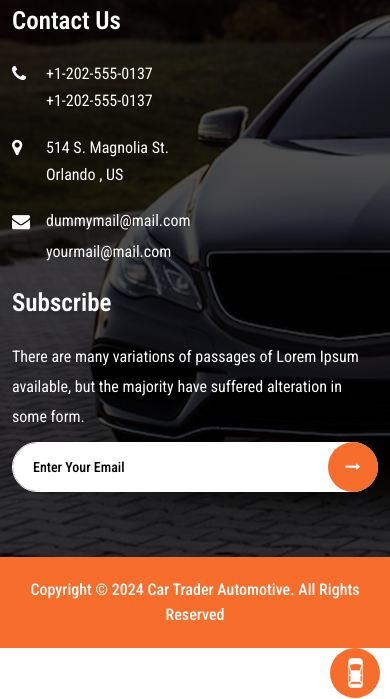
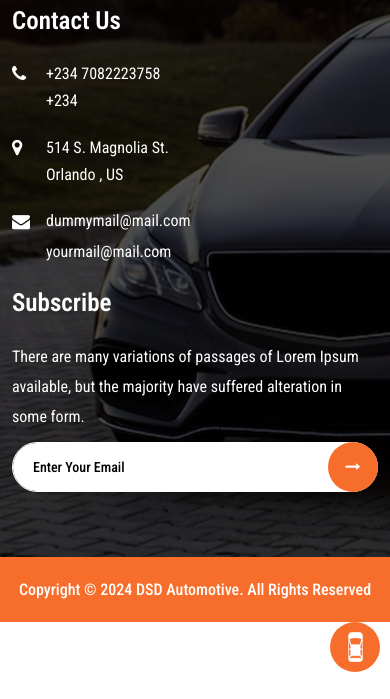
Before and after one commit to Soj22/personal-project, a plain HTML site: page index.html in a window 390 px wide. Shown: the part 9201-9900 px from the top of the page. After the commit the page ends 9823 px from the top, so only its background shows below. Drawn offline with Linux system fonts and the light colour scheme.

Commit message:
added phone....

```diff
--- a/index.html
+++ b/index.html
@@ -692,8 +692,8 @@
                                 <li>
                                     <div class="px_foo_icon"><i class="fa fa-phone" aria-hidden="true"></i></div>
                                     <div class="px_foo_text">
-                                        <p>+1-202-555-0137</p>
-                                        <p>+1-202-555-0137</p>
+                                        <p>+234 7082223758</p>
+                                        <p>+234</p>
                                     </div>
                                 </li>
                                 <li>
@@ -732,7 +732,7 @@
         <div class="container">
             <div class="row">
                 <div class="col-lg-12 col-md-12">
-                    <p class="px_copyright">Copyright &copy; 2024 Car Trader Automotive. All Rights Reserved</p>
+                    <p class="px_copyright">Copyright &copy; 2024 DSD Automotive. All Rights Reserved</p>
                 </div>
             </div>
         </div>
@@ -820,5 +820,4 @@
            </script>
 </body>
 
-c:\My Web Sites\car-project\kamleshyadav.com\templatemonster-html\car-trader
 </html>
```
